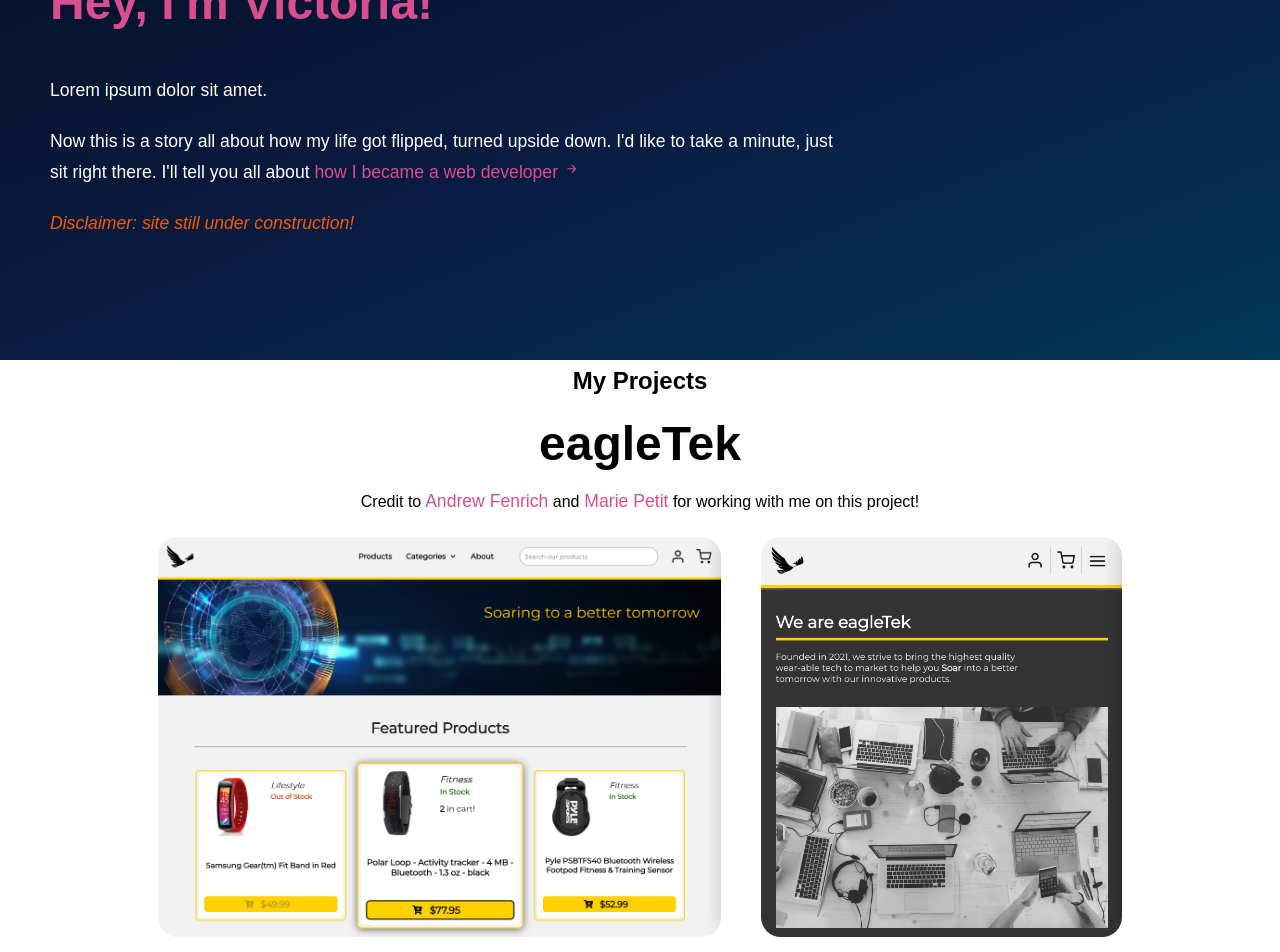
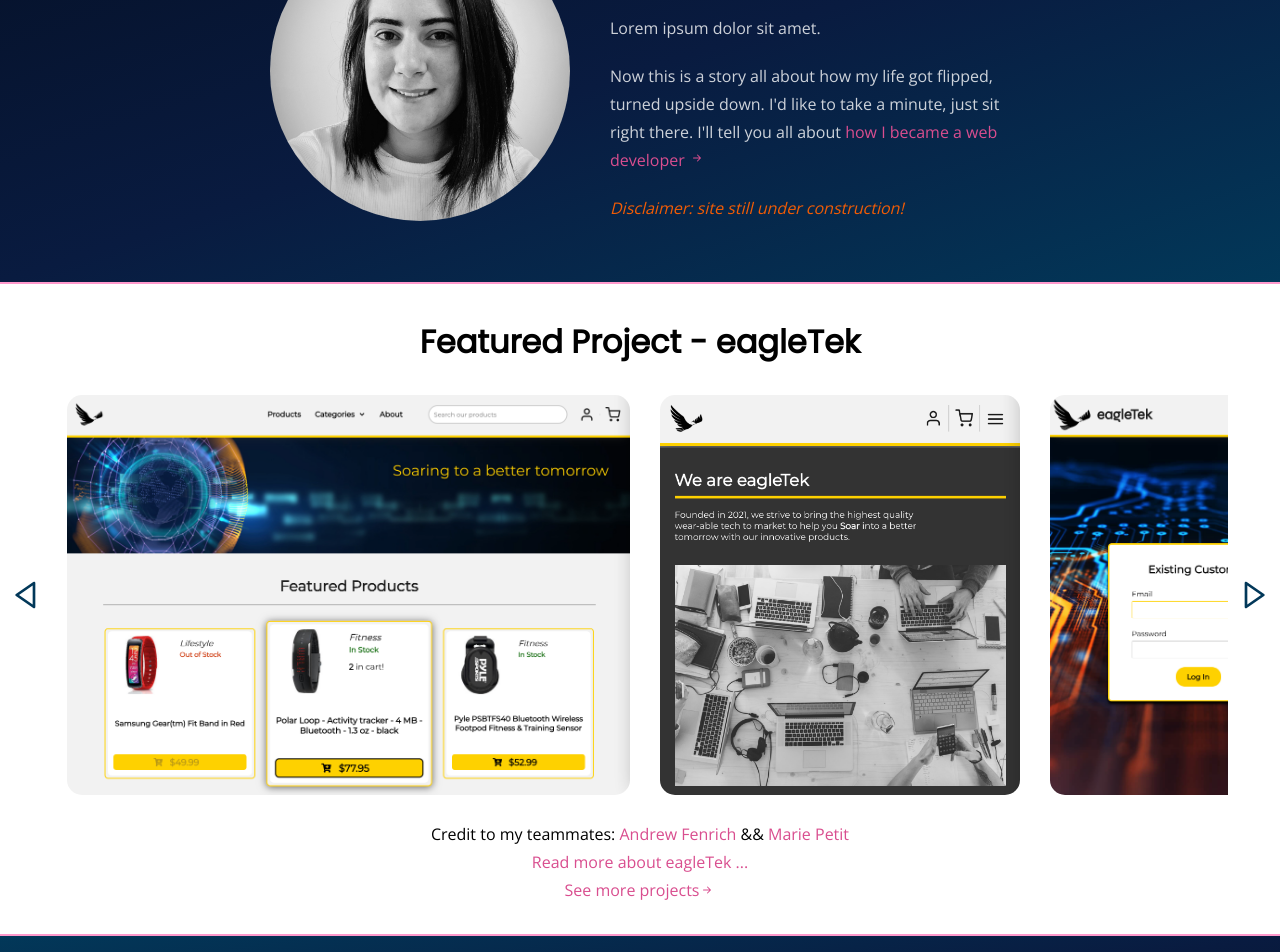
Before and after one commit to v-prt/portfolio, a React (Create React App) app: page / in a window 1280 px wide. Shown: the part 140-1092 px from the top of the page. Built offline with nearby package versions, Linux system fonts and the light colour scheme.

Commit message:
add scroll behavior to project gallery

```diff
--- a/public/index.html
+++ b/public/index.html
@@ -3,6 +3,11 @@
   <head>
     <meta charset="utf-8" />
     <link rel="icon" href="%PUBLIC_URL%/favicon.ico" />
+    <link rel="preconnect" href="https://fonts.gstatic.com" />
+    <link
+      href="https://fonts.googleapis.com/css2?family=Open+Sans&&family=Poppins&family=Raleway&display=swap"
+      rel="stylesheet"
+    />
     <meta name="viewport" content="width=device-width, initial-scale=1" />
     <meta name="theme-color" content="#000000" />
     <meta
--- a/src/GlobalStyles.js
+++ b/src/GlobalStyles.js
@@ -10,17 +10,19 @@
 
 export default createGlobalStyle`
     * {
-        font-family: 'Montserrat', sans-serif;
+        font-family: 'Open Sans', sans-serif;
         line-height: 1.75;
         margin: 0;
         padding: 0;
+    }
+    h1, h2, h3 {
+        font-family: "Poppins", sans-serif;
     }
     ol, ul {
         list-style: none;
     }
     a {
         text-decoration: none;
-        font-size: 1.1rem;
         color: ${COLORS.accent1};
         &:hover {
             color: ${COLORS.accent2};
--- a/src/components/About.js
+++ b/src/components/About.js
@@ -3,19 +3,22 @@
 import styled from "styled-components";
 import { COLORS } from "../GlobalStyles";
 import { BsArrowRightShort } from "react-icons/bs";
+import VictoriaSrc from "../assets/victoria.JPG";
 
 export const About = () => {
   return (
     <Wrapper>
+      <Image src={VictoriaSrc} alt="" />
       <Text>
-        <Greeting>Hey, I'm Victoria!</Greeting>
+        <Greeting>Hey, I'm Victoria</Greeting>
         <Blurb>
-          <p>Lorem ipsum dolor sit amet. </p>
+          <p>Lorem ipsum dolor sit amet.</p>
           <p>
             Now this is a story all about how my life got flipped, turned upside
             down. I'd like to take a minute, just sit right there. I'll tell you
-            all about{" "}
-            <Link to="#">
+            all about
+            <Link to="">
+              {" "}
               how I became a web developer <BsArrowRightShort />
             </Link>
           </p>
@@ -33,16 +36,24 @@
     ${COLORS.secondary},
     ${COLORS.tertiary}
   );
-  height: 500px;
   display: flex;
-  flex-direction: column;
+  flex-wrap: wrap;
+  align-items: center;
   justify-content: center;
+  padding: 20px;
+`;
+
+const Image = styled.img`
+  max-width: 300px;
+  border-radius: 50%;
+  filter: grayscale(100%);
+  margin: 20px;
 `;
 
 const Text = styled.div`
-  color: white;
-  margin: 50px;
-  max-width: 800px;
+  color: rgba(255, 255, 255, 0.8);
+  max-width: 400px;
+  margin: 20px;
 `;
 
 const Greeting = styled.h2`
@@ -52,7 +63,6 @@
 `;
 
 const Blurb = styled.div`
-  font-size: 1.1rem;
   p {
     margin: 20px 0;
   }
--- a/src/components/Projects.js
+++ b/src/components/Projects.js
@@ -1,6 +1,9 @@
 import React from "react";
+import { Link } from "react-router-dom";
 import styled from "styled-components";
 import { COLORS } from "../GlobalStyles";
+import { BsArrowRightShort } from "react-icons/bs";
+import { BiLeftArrow, BiRightArrow } from "react-icons/bi";
 import eagletekHome from "../assets/eagletek-home.png";
 import eagletekAbout from "../assets/eagletek-about.png";
 import eagletekLogin from "../assets/eagletek-login.png";
@@ -10,23 +13,34 @@
 export const Projects = () => {
   return (
     <Wrapper>
-      <Heading>My Projects</Heading>
-      <Div>
-        <h3>eagleTek</h3>
+      <Project>
+        <Heading>Featured Project - eagleTek</Heading>
+
+        <Gallery>
+          <Icon>
+            <BiLeftArrow />
+          </Icon>
+          <Images>
+            <Image src={eagletekHome} alt="" />
+            <Image src={eagletekAbout} alt="" />
+            <Image src={eagletekLogin} alt="" />
+            <Image src={eagletekCart} alt="" />
+            <Image src={eagletekEmptyCart} alt="" />
+          </Images>
+          <Icon>
+            <BiRightArrow />
+          </Icon>
+        </Gallery>
         <p>
-          Credit to
-          <a href="https://github.com/Andrew-Fenrich"> Andrew Fenrich</a> and
-          <a href="https://github.com/MariePetit"> Marie Petit</a> for working
-          with me on this project!
+          Credit to my teammates:
+          <a href="https://github.com/Andrew-Fenrich"> Andrew Fenrich</a> &&
+          <a href="https://github.com/MariePetit"> Marie Petit</a>
         </p>
-        <Gallery>
-          <Image src={eagletekHome} alt="" />
-          <Image src={eagletekAbout} alt="" />
-          <Image src={eagletekLogin} alt="" />
-          <Image src={eagletekCart} alt="" />
-          <Image src={eagletekEmptyCart} alt="" />
-        </Gallery>
-      </Div>
+        <Link to="#">Read more about eagleTek ...</Link>
+        <ProjectLink to="#">
+          See more projects <BsArrowRightShort />
+        </ProjectLink>
+      </Project>
     </Wrapper>
   );
 };
@@ -36,28 +50,56 @@
   flex-direction: column;
   text-align: center;
   width: 100%;
+  border-top: 2px solid #ff99cc;
+  border-bottom: 2px solid #ff99cc;
 `;
 
-const Heading = styled.h2``;
+const Heading = styled.h2`
+  font-size: 2rem;
+`;
 
-const Div = styled.div`
+const Project = styled.div`
   display: flex;
   flex-direction: column;
+  margin: 30px 0;
   h3 {
-    font-size: 3rem;
+    font-size: 2rem;
   }
 `;
 
-// TODO: make scrollable sideways? (1 line)
 const Gallery = styled.div`
-  margin: auto;
   display: flex;
-  flex-wrap: wrap;
+  align-items: center;
+`;
+
+const Icon = styled.div`
+  font-size: 2rem;
+  color: ${COLORS.tertiary};
+  display: flex;
+  align-items: center;
   justify-content: center;
+  padding: 10px;
+  // TODO: make this blurred background effect work (images need to scroll behind the icons)
+  /* backdrop-filter: blur(20px);
+  background-color: rgba(255, 255, 255, 0.4); */
+`;
+
+const Images = styled.div`
+  height: 450px;
+  display: flex;
+  align-items: center;
+  overflow: hidden;
+  overflow-x: scroll;
 `;
 
 const Image = styled.img`
-  border-radius: 20px;
-  margin: 20px;
-  max-height: 400px;
+  height: 400px;
+  border-radius: 30px;
+  padding: 15px;
 `;
+
+const ProjectLink = styled(Link)`
+  display: flex;
+  align-items: center;
+  justify-content: center;
+`;
```
Also changed, not shown: src/assets/victoria.JPG (added).
